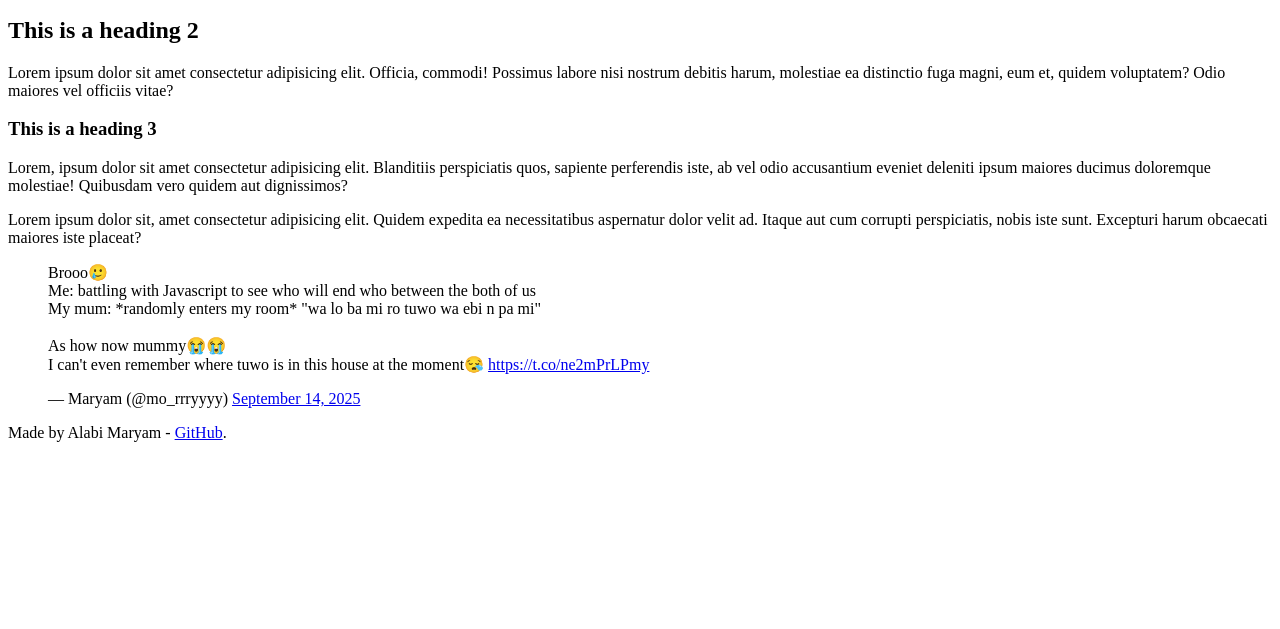
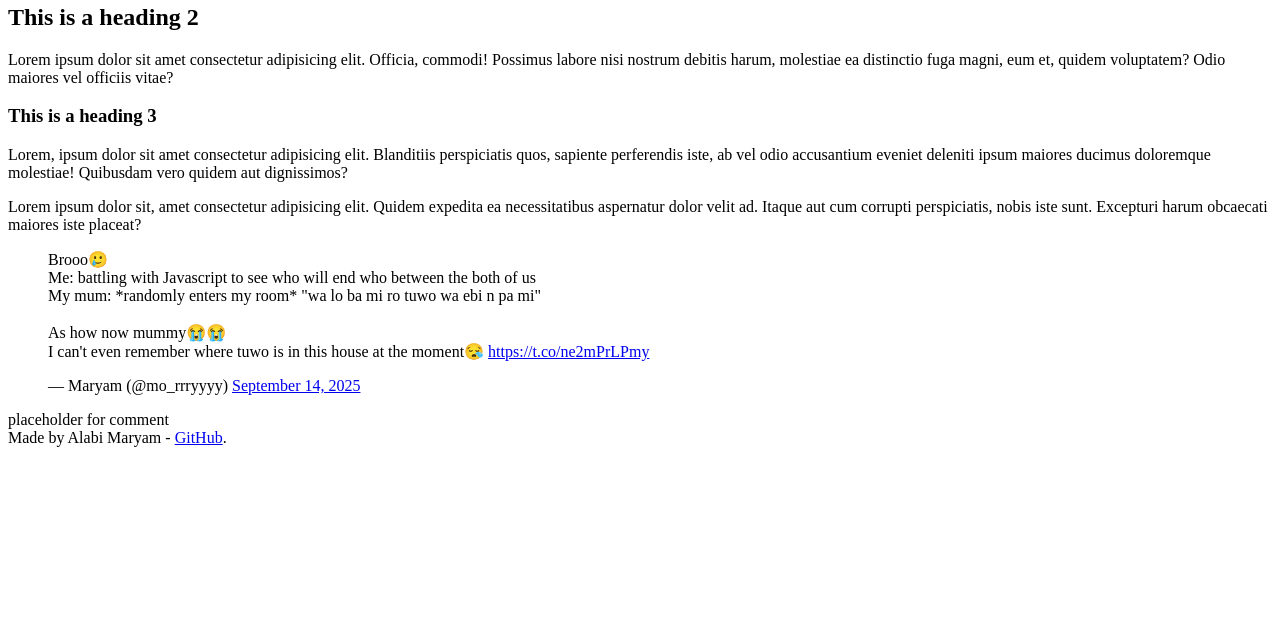
Before and after one commit to mar-alabi/My_First_Portfolio, a plain HTML site: page html_basic/tweets.html in a window 1280 px wide. Shown: the part 171-800 px from the top of the page. Drawn offline with Linux system fonts and the light colour scheme.

Commit message:
add article and aside tags

```diff
--- a/html_basic/tweets.html
+++ b/html_basic/tweets.html
@@ -13,6 +13,7 @@
       </ul>
     </header>
     <main>
+      <article>
         <h1>This is the main heading of the page</h1>
         <p>
           Lorem ipsum dolor sit amet, consectetur adipisicing elit. Placeat
@@ -43,8 +44,8 @@
         <blockquote class="twitter-tweet">
           <p lang="en" dir="ltr">
             Brooo🥲<br />Me: battling with Javascript to see who will end who
-          between the both of us<br />My mum: *randomly enters my room* &quot;wa
-          lo ba mi ro tuwo wa ebi n pa mi&quot;<br /><br />As how now
+            between the both of us<br />My mum: *randomly enters my room*
+            &quot;wa lo ba mi ro tuwo wa ebi n pa mi&quot;<br /><br />As how now
             mummy😭😭<br />I can&#39;t even remember where tuwo is in this house
             at the moment😪
             <a href="https://t.co/ne2mPrLPmy">https://t.co/ne2mPrLPmy</a>
@@ -60,6 +61,8 @@
           src="https://platform.twitter.com/widgets.js"
           charset="utf-8"
         ></script>
+      </article>
+      <aside>placeholder for comment</aside>
     </main>
     <footer>
       Made by Alabi Maryam -
```
Also changed, not shown: html_basic/index.html (+3 -0 lines). Lines whose indentation alone changed are shown as unchanged.
